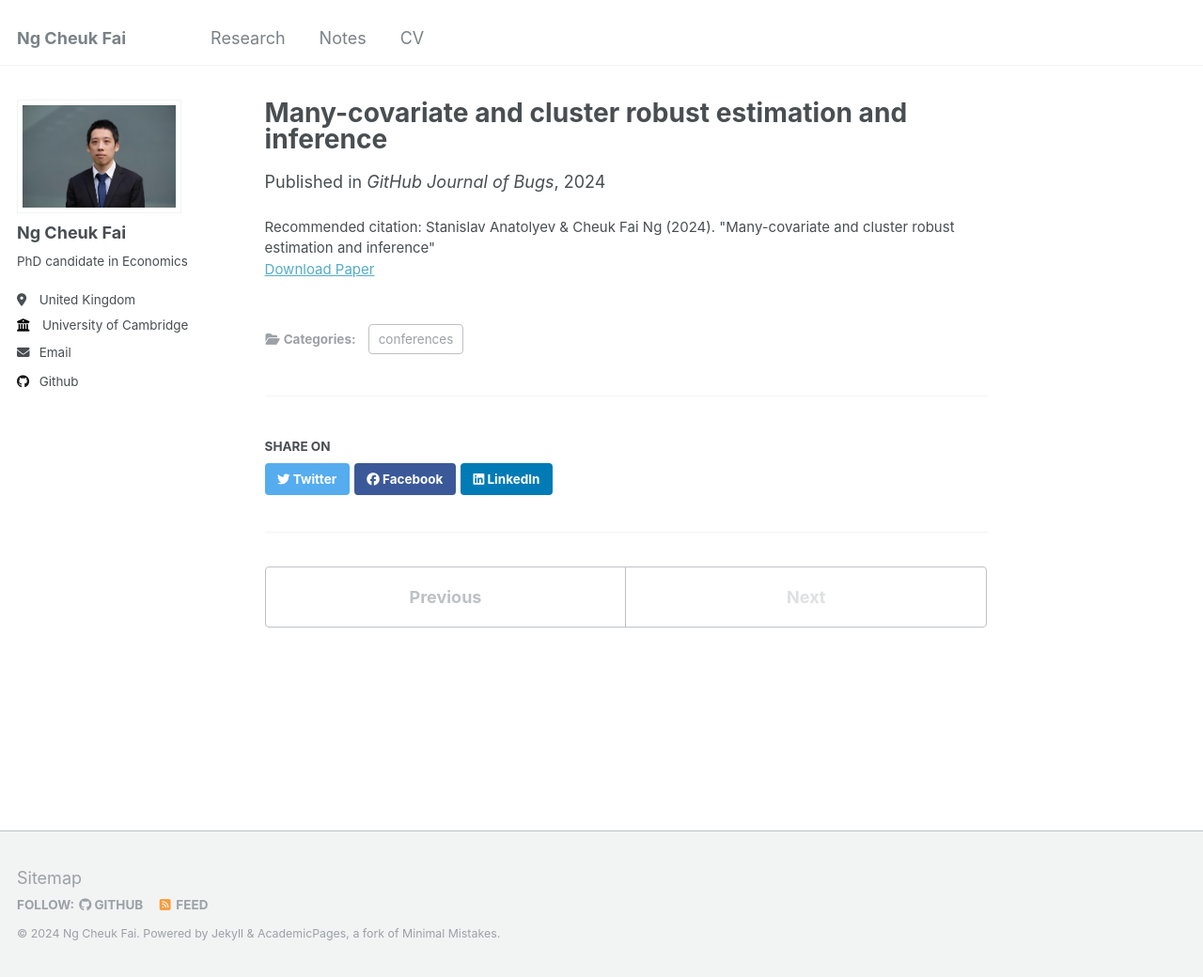
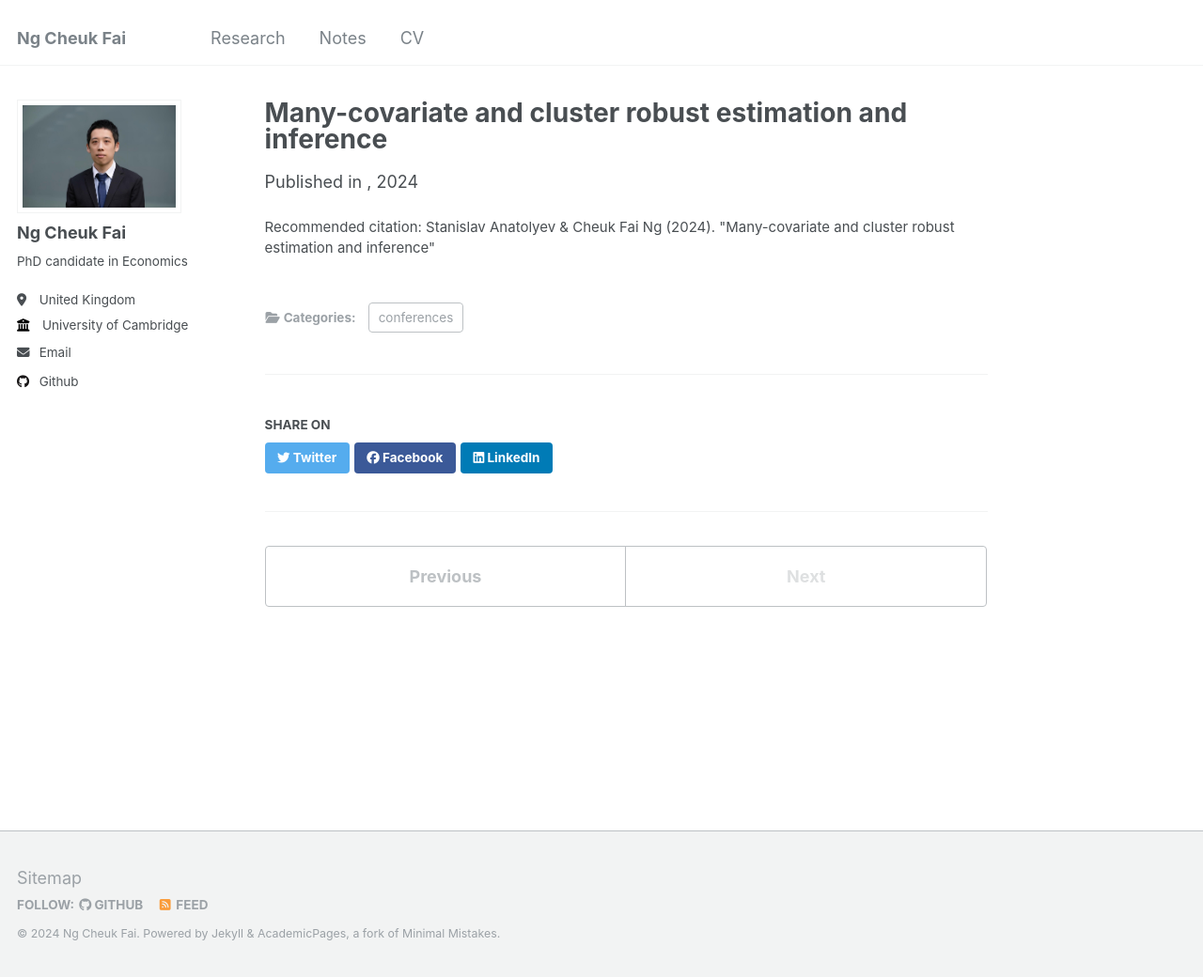
Before and after one commit to ngcheukfai/ngcheukfai.github.io, a Jekyll site: the page built from _publications/2024-06-30-Anatolyev_Ng.md, in a window 1280 px wide and 1040 px high. Shown: the whole window at 94% size. Built offline with Jekyll 4.4.1, drawn with Linux system fonts in a browser that asks for light colours.

Commit message:
Update 2024-06-30-Anatolyev_Ng.md

```diff
--- a/_publications/2024-06-30-Anatolyev_Ng.md
+++ b/_publications/2024-06-30-Anatolyev_Ng.md
@@ -5,7 +5,7 @@ category: conferences
 permalink: /research/Anatolyev_Ng
 excerpt: ''
 date: 2024-02-17
-venue: 'GitHub Journal of Bugs'
-paperurl: 'http://academicpages.github.io/files/paper3.pdf'
+venue: ''
+#paperurl: 'http://academicpages.github.io/files/paper3.pdf'
 citation: 'Stanislav Anatolyev & Cheuk Fai Ng (2024). &quot;Many-covariate and cluster robust estimation and inference&quot;'
 ---
```
